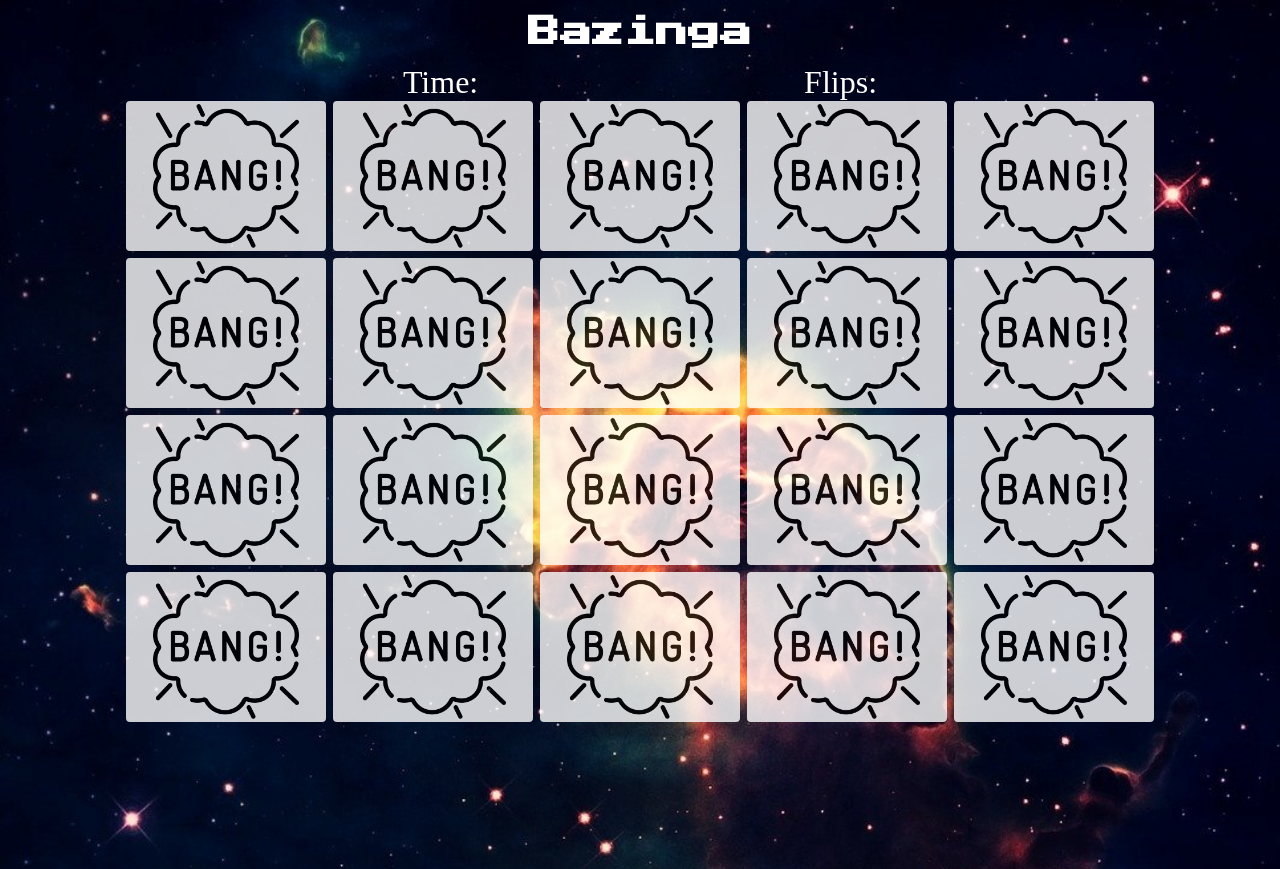
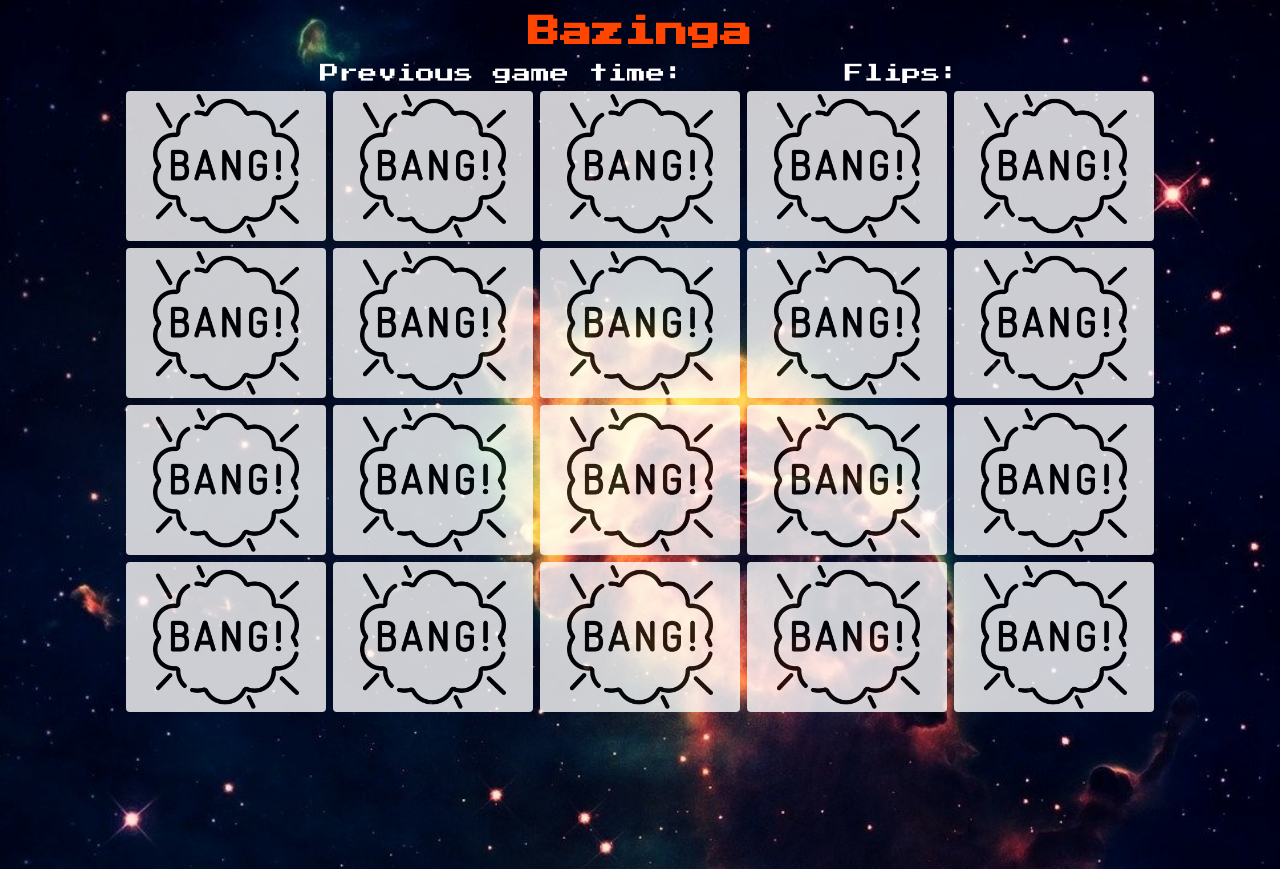
Before and after one commit to AgataSroka/Memory_Game_BAZINGA, a React app in the folder bazinga/: page / in a window 1280 px wide. Shown: the top 869 px of the page. Built offline with nearby package versions, Linux system fonts and the light colour scheme.

Commit message:
flips counter - done

```diff
--- a/bazinga/src/components/App/App.js
+++ b/bazinga/src/components/App/App.js
@@ -10,34 +10,33 @@
                     <div className='settings'>
                         <div className='main_settings'>
                             <div className='main_info'>
-                                Time: <span> {sessionStorage.getItem("game_time")}  </span>
+                                Previous game time: <span> {sessionStorage.getItem("game_time")}  </span>
                             </div>
                             <div className='main_info'>
-                                {/*Flips: <span> {sessionStorage.getItem("counter_click")} </span>*/}
                                 Flips: <span id='display_count'>  </span>
                             </div>
                         </div>
                         <section className='cards'>
-                            <div className='display'></div>
-                            <div className='display'></div>
-                            <div className='display'></div>
-                            <div className='display' ></div>
-                            <div className='display' ></div>
-                            <div className='display'></div>
-                            <div className='display'></div>
-                            <div className='display'></div>
-                            <div className='display'></div>
-                            <div className='display'></div>
-                            <div className='display'></div>
-                            <div className='display'></div>
-                            <div className='display'></div>
-                            <div className='display'></div>
-                            <div className='display'></div>
-                            <div className='display'></div>
-                            <div className='display'></div>
-                            <div className='display'></div>
-                            <div className='display'></div>
-                            <div className='display'></div>
+                            <div></div>
+                            <div></div>
+                            <div></div>
+                            <div></div>
+                            <div></div>
+                            <div></div>
+                            <div></div>
+                            <div></div>
+                            <div></div>
+                            <div></div>
+                            <div></div>
+                            <div></div>
+                            <div></div>
+                            <div></div>
+                            <div></div>
+                            <div></div>
+                            <div></div>
+                            <div></div>
+                            <div></div>
+                            <div></div>
                         </section>
                     </div>
                 </div>
--- a/bazinga/src/index.js
+++ b/bazinga/src/index.js
@@ -9,11 +9,12 @@
     'violet', 'violet', 'orange', 'orange', 'darkviolet', 'darkviolet', 'grey', 'grey', 'turquoise', 'turquoise'];
 
 let cards = [...document.querySelectorAll('.cards > div')];
-
 console.log(cards);
+let display = document.getElementById('display_count');
+console.log(display);
 
 const startTime = new Date().getTime();
-
+let count = 0;
 let activeCard = '';
 const activeCards = [];
 
@@ -22,17 +23,23 @@
 
 const clickCard = function () {
     activeCard = this;
+
     if (activeCard === activeCards[0])
         return;
     activeCard.classList.remove('hidden');
 
+
+
     if (activeCards.length === 0) {
         console.log('first card');
+        count++;
         activeCards[0] = activeCard;
 
     } else {
         console.log('second card');
+        count++;
         cards.forEach(card => card.removeEventListener('click', clickCard));
+        display.innerHTML = count/2;
         activeCards[1] = activeCard;
 
         setTimeout(function () {
@@ -44,8 +51,8 @@
                 if (gameResult === gameLength) {
                     const endTime = new Date().getTime();
                     const gameTime = (endTime - startTime) / 1000;
-                    // alert(`Congratulations! Your time: ${gameTime} seconds `)
-                    sessionStorage.setItem("game_time",`${gameTime}s`)
+                    alert(`Congratulations! Time of your game: ${gameTime.toFixed(0)} s`);
+                    sessionStorage.setItem("game_time",`${gameTime.toFixed(0)}s`)
                 }
             } else {
                 console.log('loser');
@@ -53,7 +60,8 @@
             }
             activeCard = '';
             activeCards.length = 0;
-            cards.forEach(card => card.addEventListener('click', clickCard))
+            cards.forEach(card => card.addEventListener('click', clickCard));
+
         }, 1000)
     }
 };
@@ -69,20 +77,10 @@
         cards.forEach(card => {
             card.classList.add('hidden');
             card.addEventListener('click', clickCard)
+
         })
 
     }, 3000)
 
 };
 start();
-
-// let card_click = [...document.getElementsByClassName('display')];
-// console.log(card_click);
-// var count = 0;
-// var display = document.getElementById('display_count');
-// card_click.onClick = function () {
-//     count ++;
-//     display.innerHTML = count;
-// };
-//
-// sessionStorage.setItem("counter_click",`${count/2}`);
--- a/bazinga/src/styles/App.scss
+++ b/bazinga/src/styles/App.scss
@@ -10,6 +10,7 @@
   height: 120vh;
   text-align: center;
   color: white;
+  font-family: 'Press Start 2P', cursive;
   background-image: url("../images/universe.jpg");
   background-size: cover;
   background-repeat: no-repeat;
@@ -19,7 +20,7 @@
   h1 {
     padding-top: 1rem;
     font-size: 2rem;
-    font-family: 'Press Start 2P', cursive;
+    color: orangered;
   }
 
   .container {
@@ -39,8 +40,8 @@
 
         .main_info {
           justify-content: space-between;
-          margin: auto;
-          font-size: 2rem;
+          font-size: 1.2rem;
+          margin-bottom: 0.5rem;
         }
       }
 
```
